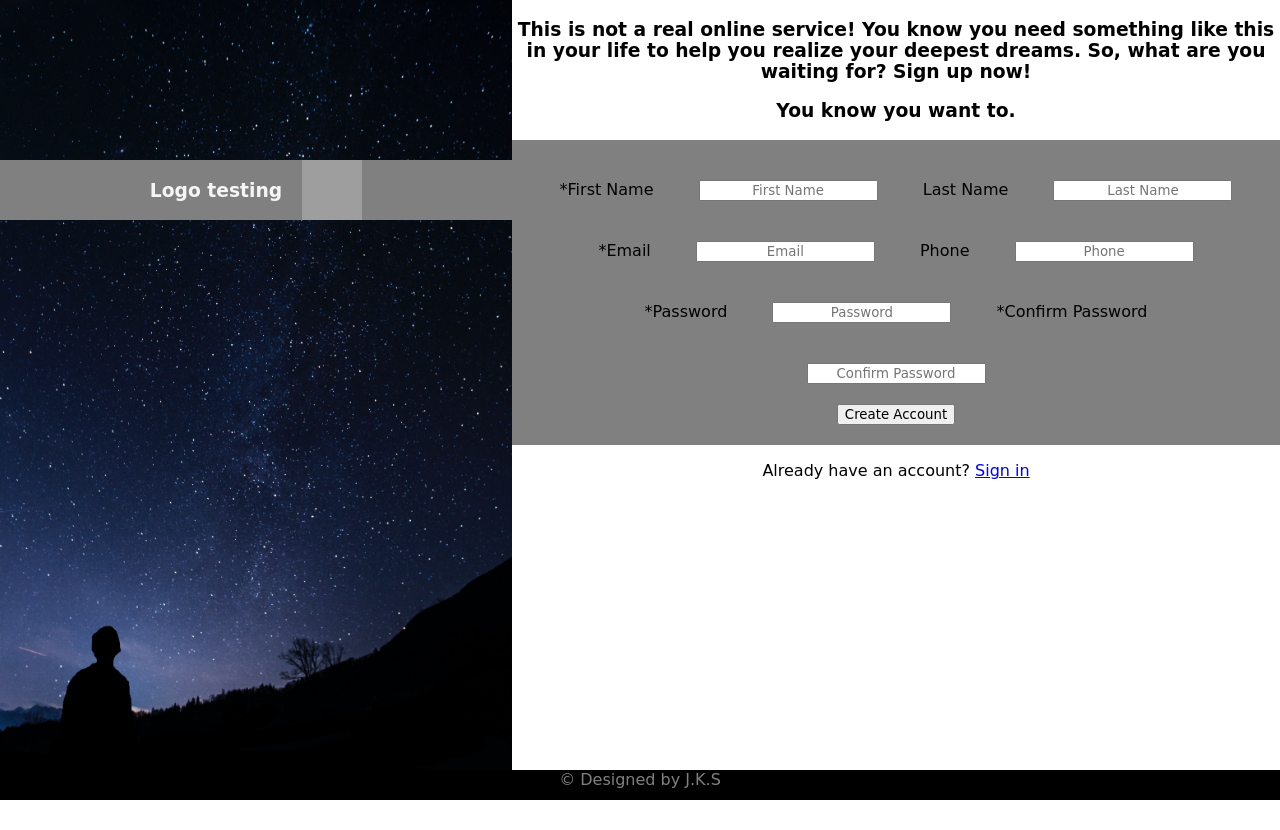
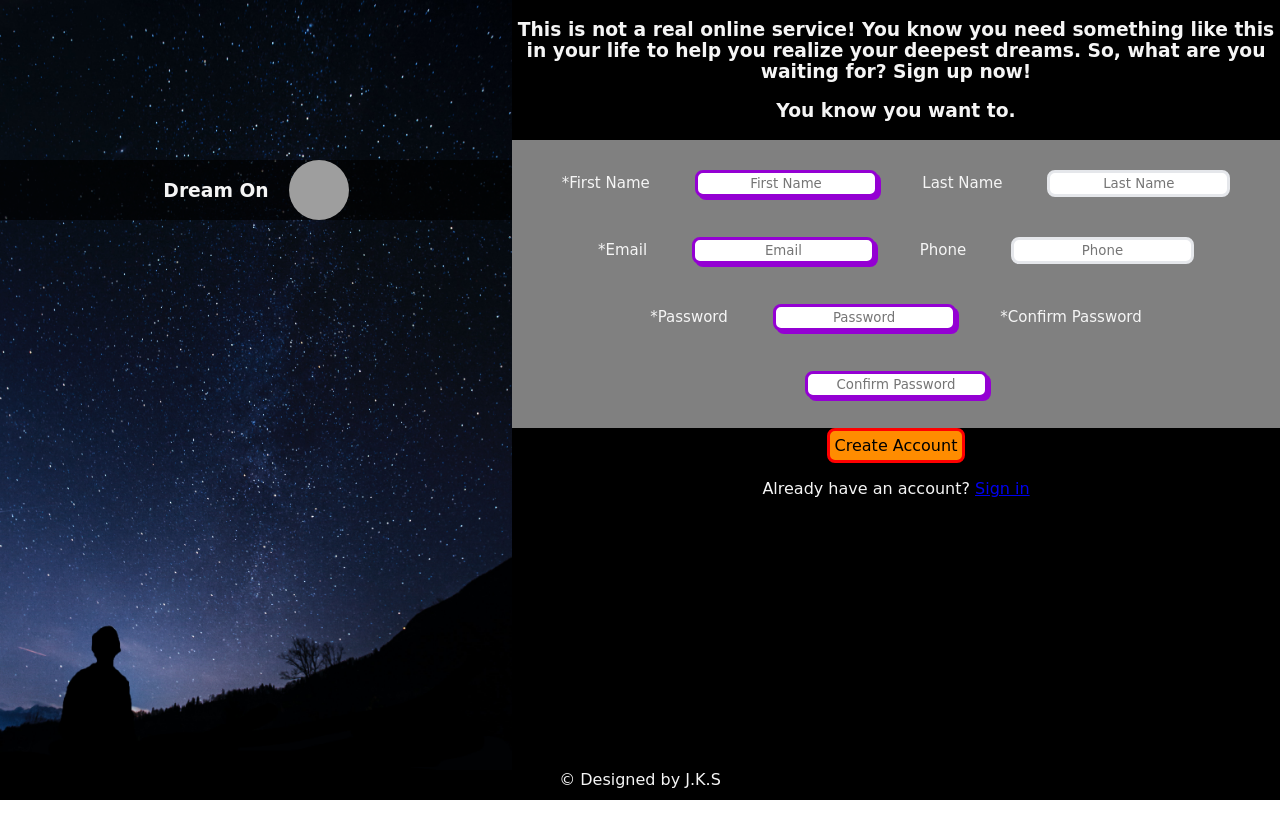
Before and after one commit to JKS46/TOP-Sign-up-form, a plain HTML site: page index.html in a window 1280 px wide. Drawn offline with Linux system fonts and the light colour scheme; grey boxes are pictures that could not be loaded; a web font is replaced by a local one.

Commit message:
added pseudo class and changed submit location

```diff
--- a/index.html
+++ b/index.html
@@ -12,7 +12,7 @@
     <main>
         <div class="left">
                 <div id="logo">
-                    <h3>Logo testing</h3>
+                    <h3>Dream On</h3>
                     <img src="img/nasa-JHyiw_dpALk-unsplash.jpg" alt="logo" id="icon">
                 </div>
         </div>
@@ -23,8 +23,8 @@
             <h3>
                 You know you want to.
             </h3>
-            <div class="form">
-                <form action="#" method="get">
+            <div>
+                <form action="#" method="get" id="fedoraForms">
                     <div>
                         <label for="firstName">*First Name</label>
                         <input type="text" name="firstName" id="firstName" placeholder="First Name" required>
@@ -33,9 +33,9 @@
                         </div>
                     <div>
                         <label for="email">*Email</label>
-                    <input type="email" name="email" id="email" placeholder="Email" required>
+                        <input type="email" name="email" id="email" placeholder="Email" required autocomplete="off">
                         <label for="phone">Phone</label>
-                    <input type="tel" name="phone" id="phone" placeholder="Phone">
+                        <input type="tel" name="phone" id="phone" placeholder="Phone" maxlength="10">
                         </div>
                     <div>
                         <label for="password">*Password</label>
@@ -43,10 +43,10 @@
                         <label for="confirmPassword">*Confirm Password</label>
                         <input type="password" name="confirmPassword" id="confirmPassword" placeholder="Confirm Password" required>
                     </div>
+                </form>
                 <div>
-                        <button type="submit">Create Account</button>
+                    <button type="submit" form="fedoraForms">Create Account</button>
                 </div>
-                </form>
                 <p>
                     Already have an account? <a href="#">Sign in</a>
                 </p>
--- a/style.css
+++ b/style.css
@@ -23,11 +23,12 @@ main{
 #icon{
     width: 60px;
     height: 60px;
+    border-radius: 50%;
 }
 #logo{
     display: flex;
     color: whitesmoke;
-    background-color: grey;
+    background: rgba(0,0,0,0.7);
     margin-top: 20vh;
     align-items: center;
     justify-content: center;
@@ -37,20 +38,42 @@ main{
 }
 .right{
     width:60vw;
+    background: #000000;
+    color: whitesmoke;
 }
 form{
     display: flex;
     flex-direction: column;
-    align-items: center;
-    justify-content: center;
-    padding: 20px;
+    padding: 10px;
     background-color: gray;
+    font-size: 15px;
 }
 form label,input{
     margin: 20px;
 }
+input{
+    border: 3px solid #e5e7eb;
+    border-radius: 8px;
+    padding: 3px;
+}
+input:invalid{
+    border: 3px solid darkviolet;
+    box-shadow: 3px 3px darkviolet;
+}
+input:focus{
+    border: 3px solid blue;
+    box-shadow: 5px 5px blue;
+}
+button{
+    padding: 5px;
+    font-size: medium;
+    border: 3px solid red;
+    border-radius: 8px;
+    color: black;
+    background: rgb(255, 140, 0);
+}
 footer{
-    color: gray;
+    color: whitesmoke;
     background-color: #000000;
     position: fixed;
     bottom: 0;
```
Lines whose indentation alone changed are shown as unchanged.
